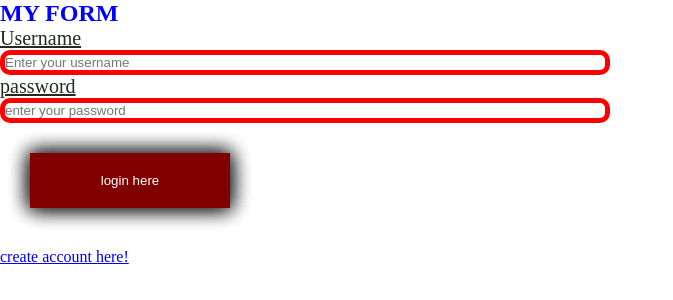
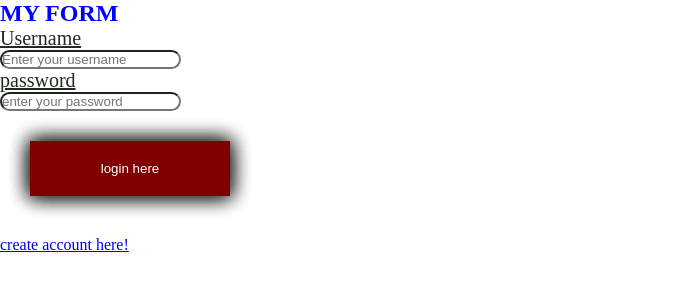
Before and after one commit to alicekomba21/sample, a plain HTML site: page index.html in a window 1280 px wide. Shown: the whole page, without its empty margins (0-673 px from the left). Drawn offline with Linux system fonts and the light colour scheme.

```diff
--- a/index.html
+++ b/index.html
@@ -14,7 +14,11 @@
                 text-decoration: underline;
             }
             input{
+<<<<<<< HEAD
                 width: 600px;
+=======
+                width: 200px;
+>>>>>>> 06138f5 (modified the pixles)
                 border: 5px red solid;
                 border-radius: 10px;
             }
```
